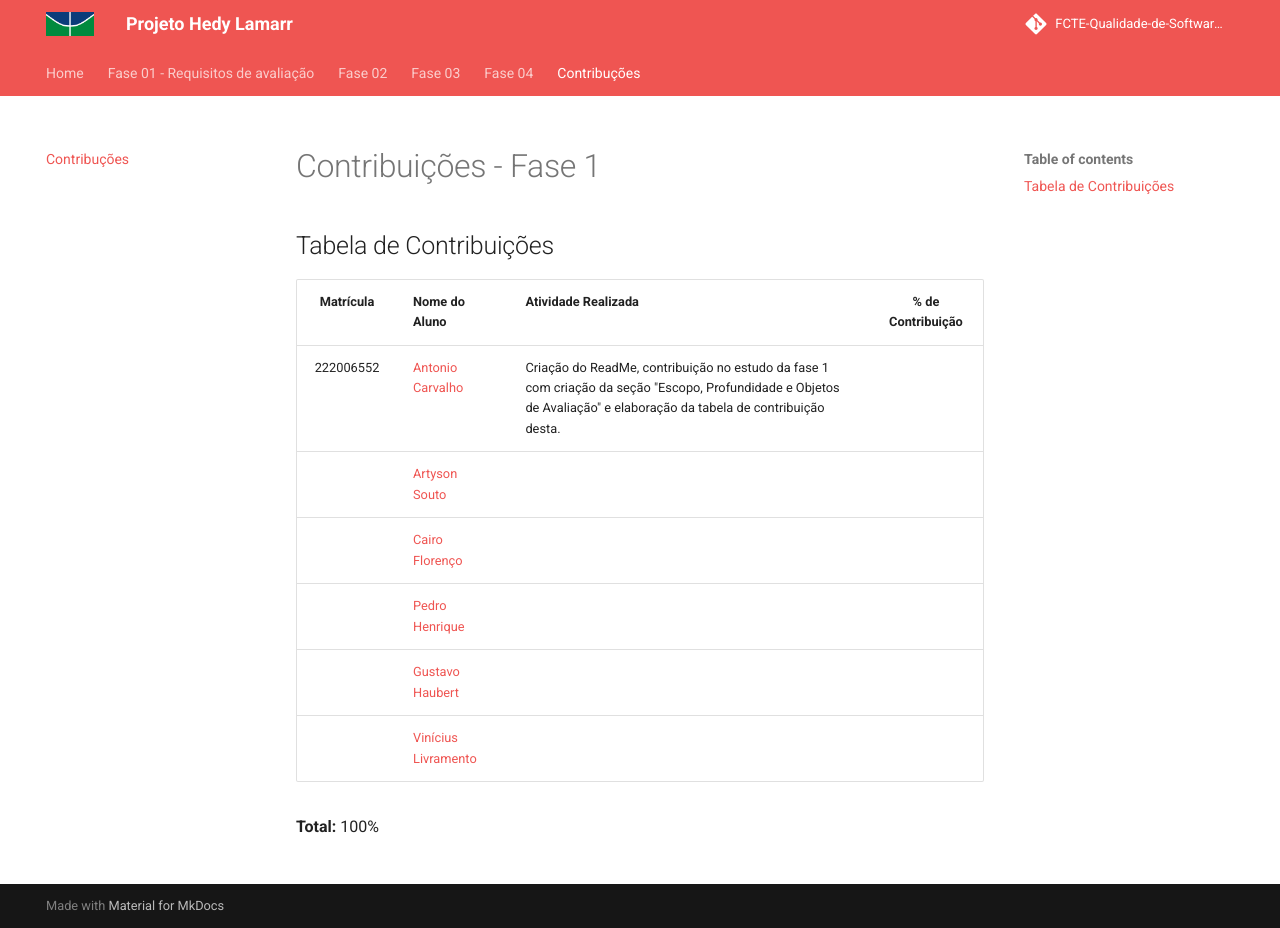
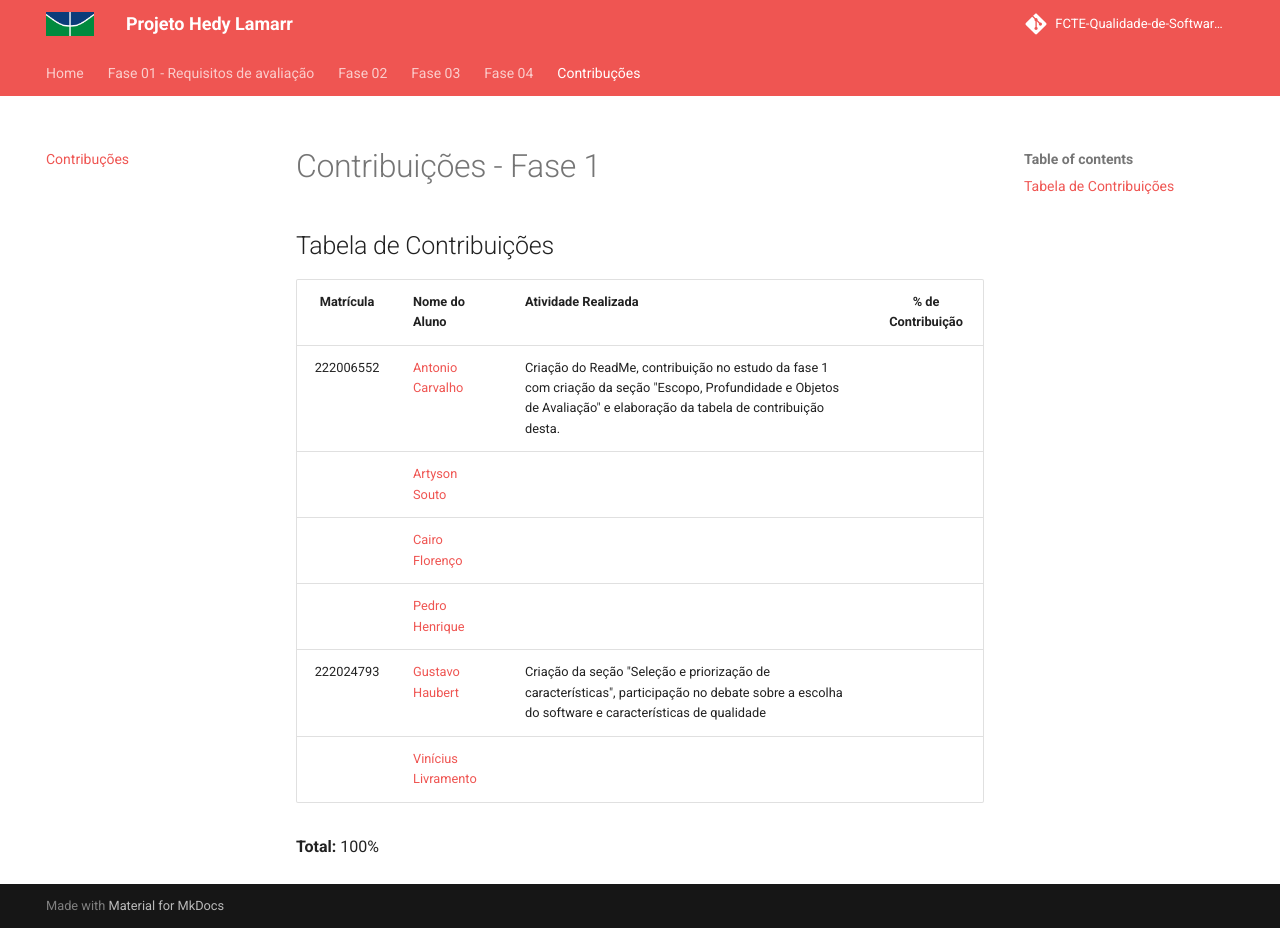
Before and after one commit to FCTE-Qualidade-de-Software-1/2025-2_T01_HEDDY-LAMAR, an MkDocs documentation site: the page built from docs/contribuicao/fase_1.md, in a window 1280 px wide and 928 px high. Built offline with MkDocs 1.6.1 and Material for MkDocs 9.7.7, drawn with Linux system fonts in a browser that asks for light colours; comment, search, counter and statistics services are not loaded.

Commit message:
docs: adiciona contribuição na tabela de contribuições.

```diff
--- a/docs/contribuicao/fase_1.md
+++ b/docs/contribuicao/fase_1.md
@@ -8,7 +8,7 @@
 |  | [Artyson Souto](https://github.com/Atyrson)                                  |                   |             |
 |  | [Cairo Florenço](https://github.com/CA1RO)                                   |                       |             |
 |  | [Pedro Henrique](https://github.com/Stain19)                                 |                |             |
-|  | [Gustavo Haubert](https://github.com/GustavoHaubert)                         |  |             |
+| 222024793 | [Gustavo Haubert](https://github.com/GustavoHaubert)                         | Criação da seção "Seleção e priorização de características", participação no debate sobre a escolha do software e características de qualidade |             |
 |  | [Vinícius Livramento](https://github.com/vinialves2020)                      |   |             |
 
 **Total:** 100%
```
